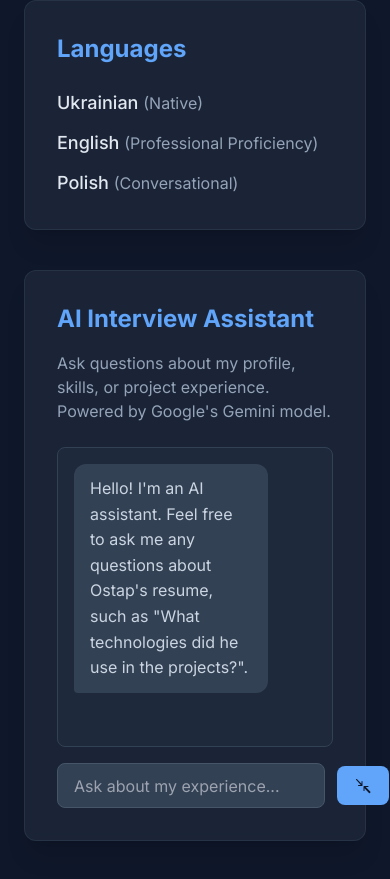
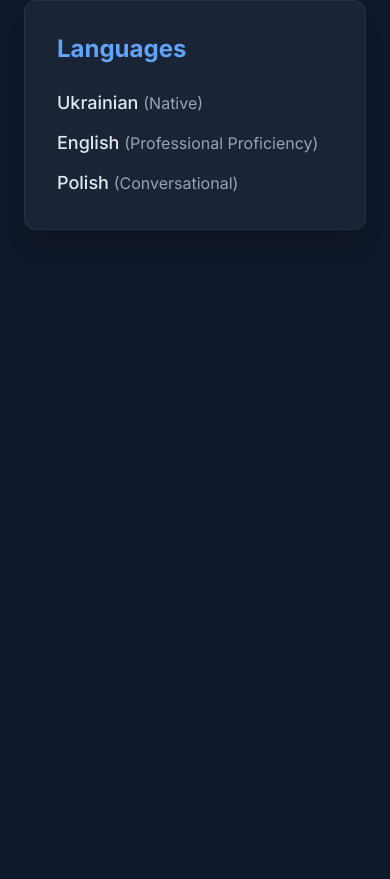
Before and after one commit to OSTAPMARCHENKO/cv_web, a plain HTML site: page index.html in a window 390 px wide. Shown: the part 7416-8295 px from the top of the page. After the commit the page ends 7710 px from the top, so only its background shows below. Drawn offline with nearby package versions, Linux system fonts and the light colour scheme.

Commit message:
- removed AI

```diff
--- a/index.html
+++ b/index.html
@@ -264,10 +264,6 @@
                 </a></li>
                 <li><a href="#education" data-target="education" class="nav-link font-semibold text-slate-400 hover:text-white transition-colors duration-200 relative z-10 py-1 px-3 -mx-3 -my-1 rounded-lg">
                     Education
-                </a></li>
-                <!-- AI Assistant moved to bottom -->
-                <li><a href="#ai-assistant" data-target="ai-assistant" class="nav-link font-semibold text-slate-400 hover:text-white transition-colors duration-200 relative z-10 py-1 px-3 -mx-3 -my-1 rounded-lg">
-                    AI Assistant
                 </a></li>
             </ul>
 
@@ -610,31 +606,6 @@
                     </div>
                 </section>
             </div>
-
-            <!-- ========== 2.8. AI ASSISTANT SECTION (Moved to bottom) ========== -->
-            <section id="ai-assistant" class="main-section mb-10 lg:mb-16 fade-in-section">
-                <div class="bg-slate-800/80 backdrop-blur-sm border border-slate-700/50 shadow-xl rounded-xl p-8 md:p-10 transition-all duration-300 transform hover:-translate-y-1">
-                    <h2 class="text-2xl font-bold text-primary mb-4">AI Interview Assistant</h2>
-                    <p class="text-base text-slate-400 mb-6">Ask questions about my profile, skills, or project experience. Powered by Google's Gemini model.</p>
-
-                    <!-- Chat Output -->
-                    <div id="ai-response-area" class="scroll-smooth">
-                        <div class="ai-message model">
-                           Hello! I'm an AI assistant. Feel free to ask me any questions about Ostap's resume, such as "What technologies did he use in the projects?".
-                        </div>
-                    </div>
-
-                    <!-- Chat Input -->
-                    <div class="flex items-center gap-3">
-                        <input type="text" id="ai-prompt-input" placeholder="Ask about my experience..." class="disabled:opacity-50">
-                        <button id="ai-send-button" aria-label="Send message">
-                            <svg xmlns="http://www.w3.org/2000/svg" viewBox="0 0 20 20" fill="currentColor" class="w-5 h-5"><path d="M3.105 3.105a.5.5 0 01.707 0L8.5 7.793V5.5a.5.5 0 011 0v4a.5.5 0 01-.5.5H5.5a.5.5 0 010-1h2.293L3.105 3.812a.5.5 0 010-.707zM11.5 12.207V14.5a.5.5 0 01-1 0v-4a.5.5 0 01.5-.5h4a.5.5 0 010 1h-2.293l4.688 4.688a.5.5 0 010 .707l-.707.707a.5.5 0 01-.707 0L11.5 12.207z"></path></svg>
-                        </button>
-                        <div id="ai-loading" class="hidden"></div>
-                    </div>
-                </div>
-            </section>
-
         </div>
     </main>
 
```
